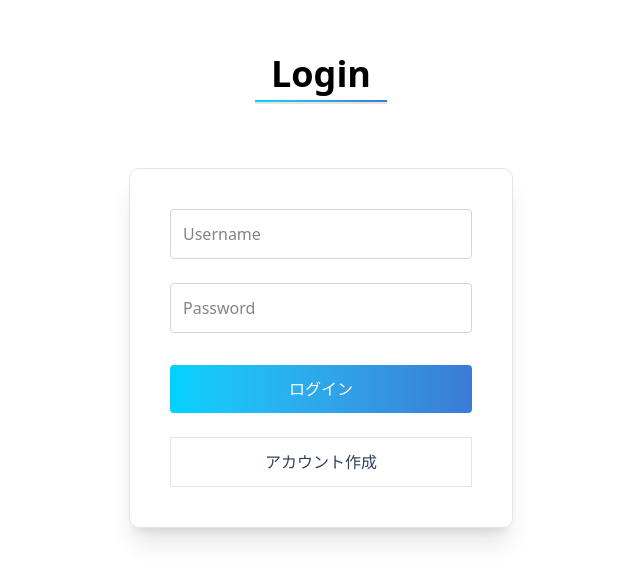
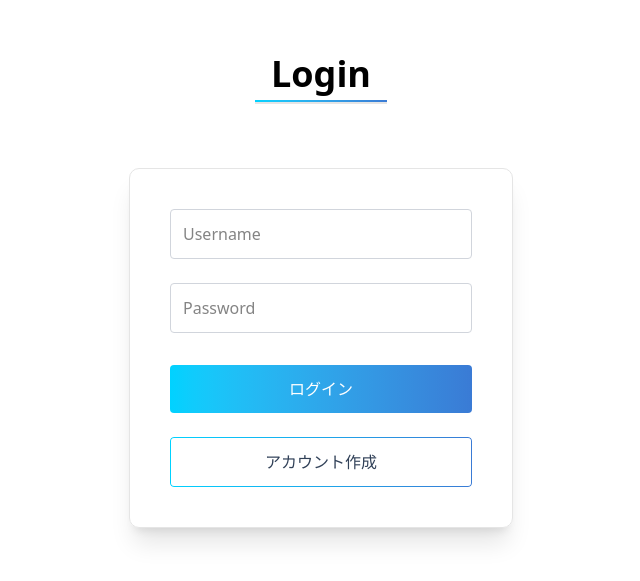
Before and after one commit to kimushun-65/filterBubble, a Next.js app in the folder frontend/: page / in a window 1280 px wide. Shown: the part 113-694 px from the top of the page, without its empty margins (319-959 px from the left). Built offline with nearby package versions, Linux system fonts and the light colour scheme; no server answers; the database is empty.

Commit message:
Add gradient border to account creation button

```diff
--- a/frontend/components/display/login.tsx
+++ b/frontend/components/display/login.tsx
@@ -88,10 +88,31 @@ const LoginContainer: React.FC = () => {
           ログイン
         </button>
         <div
-          className='mt-6 cursor-pointer border py-3 text-center text-slate-700 hover:underline'
+          className='relative mt-6 cursor-pointer rounded py-3 text-center text-slate-700 hover:opacity-90'
           onClick={handleSignUp}
+          style={{
+            background: 'white',
+            boxShadow: '0 0 0 1px transparent',
+            border: '1px solid transparent',
+            backgroundClip: 'padding-box',
+            position: 'relative',
+          }}
         >
-          アカウント作成
+          <span>アカウント作成</span>
+          <span
+            style={{
+              position: 'absolute',
+              inset: '-1px',
+              borderRadius: '0.25rem',
+              padding: '1px',
+              background: 'linear-gradient(to right, #00D2FF, #3A7BD5)',
+              WebkitMask:
+                'linear-gradient(#fff 0 0) content-box, linear-gradient(#fff 0 0)',
+              WebkitMaskComposite: 'xor',
+              maskComposite: 'exclude',
+              pointerEvents: 'none',
+            }}
+          />
         </div>
       </div>
       {isModalOpen && (
```
